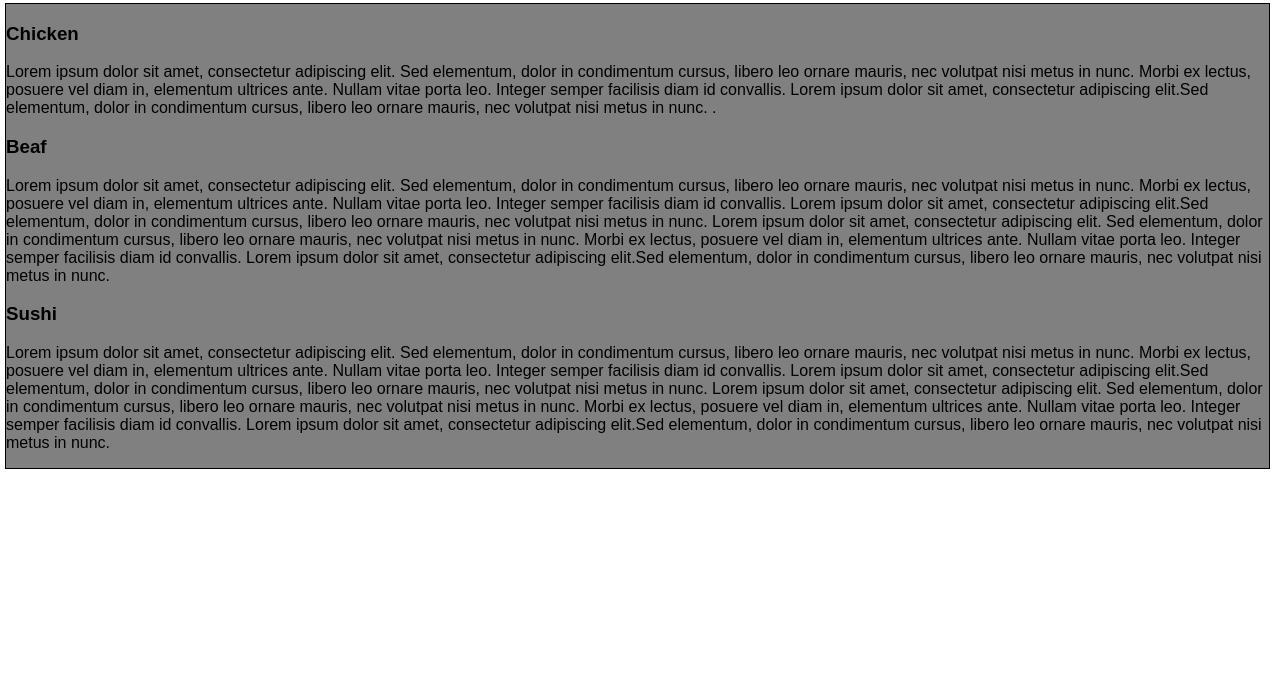
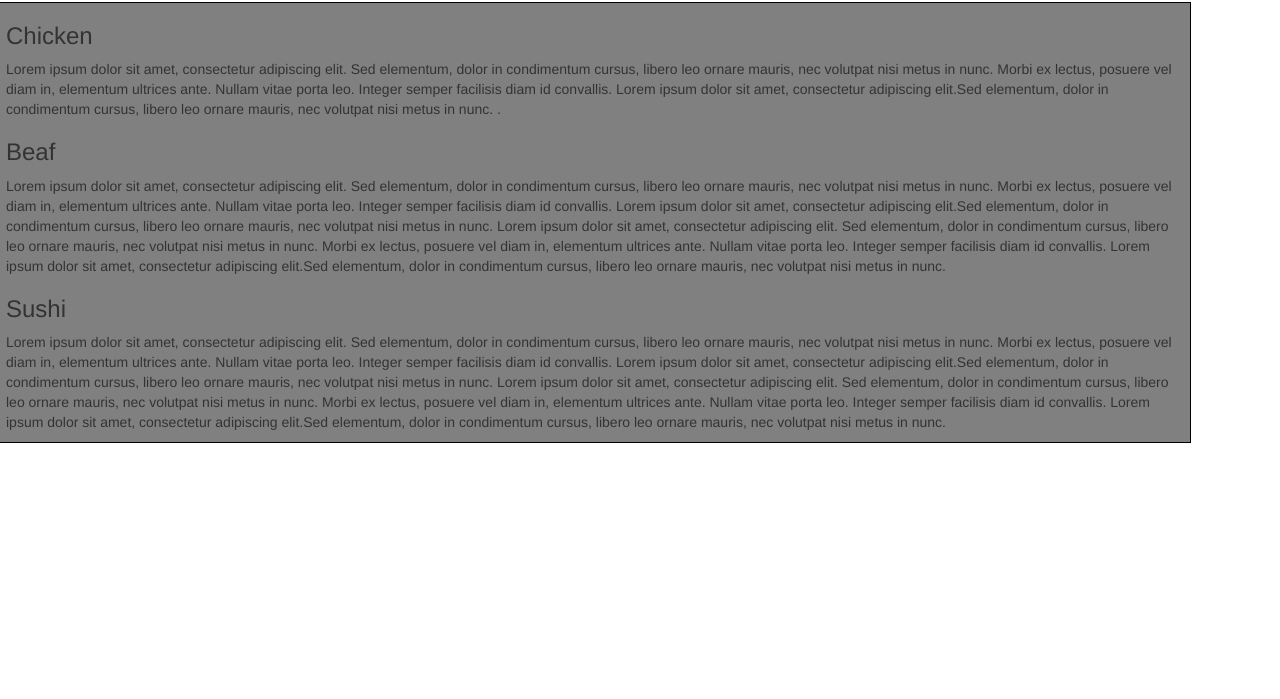
Before and after one commit to WassimTN-dev/module-3-, a plain HTML site: page index.html in a window 1280 px wide. Shown: the part 101-800 px from the top of the page. Drawn offline with Linux system fonts and the light colour scheme.

Commit message:
Update index.html

```diff
--- a/index.html
+++ b/index.html
@@ -1,10 +1,11 @@
 <!DOCTYPE html>
 <html>
 <head>
-  <title>Module-3 assignment Wassim</title>
+  <title>Module-2 assignment</title>
   <meta name="viewport" content="width=device-width initial-scale=1.0">
   <meta charset="utf-8">
   <link rel="stylesheet" type='text/css' href="style.css">
+    <link rel="stylesheet" href="css/bootstrap.min.css">
     <link href="https://stackpath.bootstrapcdn.com/font-awesome/4.7.0/css/font-awesome.min.css" rel="stylesheet" >
 </head>
 <body>
@@ -23,7 +24,7 @@
 
 
 
-  <div class="menu-toggle"><i class="fa fa-bars" aria-hidden="true"></i></div>
+        <div class="menu-toggle"><i class="fa fa-bars" aria-hidden="true"></i></div>
 
 </header>
 
@@ -33,13 +34,13 @@
 <br><br>
 <h2>Our Menu</h2>
 <div class="row">
-    <div class="col-lg-11  col-sl-11 " ><h3 class="menuess">Chicken</h3><p>
+    <div class="col-lg-11  col-sl-11 " ><h3 class="menues">Chicken</h3><p>
             Lorem ipsum dolor sit amet, consectetur adipiscing elit.
             Sed elementum, dolor in condimentum cursus, libero leo ornare mauris, nec volutpat nisi metus in nunc.
             Morbi ex lectus, posuere vel diam in, elementum ultrices ante.
             Nullam vitae porta leo. Integer semper facilisis diam id convallis. Lorem ipsum dolor sit amet, consectetur adipiscing elit.Sed elementum, dolor in condimentum cursus, libero leo ornare mauris, nec volutpat nisi metus in nunc.
 .</p>
-    <h3 class="menuess">Beaf</h3>
+    <h3 class="menues">Beaf</h3>
             <p>
                        Lorem ipsum dolor sit amet, consectetur adipiscing elit.
             Sed elementum, dolor in condimentum cursus, libero leo ornare mauris, nec volutpat nisi metus in nunc.
@@ -49,7 +50,7 @@
             Morbi ex lectus, posuere vel diam in, elementum ultrices ante.
             Nullam vitae porta leo. Integer semper facilisis diam id convallis. Lorem ipsum dolor sit amet, consectetur adipiscing elit.Sed elementum, dolor in condimentum cursus, libero leo ornare mauris, nec volutpat nisi metus in nunc.
 </p>
-    <h3 class="menuess">Sushi</h3><p>
+    <h3 class="menues">Sushi</h3><p>
                         Lorem ipsum dolor sit amet, consectetur adipiscing elit.
             Sed elementum, dolor in condimentum cursus, libero leo ornare mauris, nec volutpat nisi metus in nunc.
             Morbi ex lectus, posuere vel diam in, elementum ultrices ante.
```
